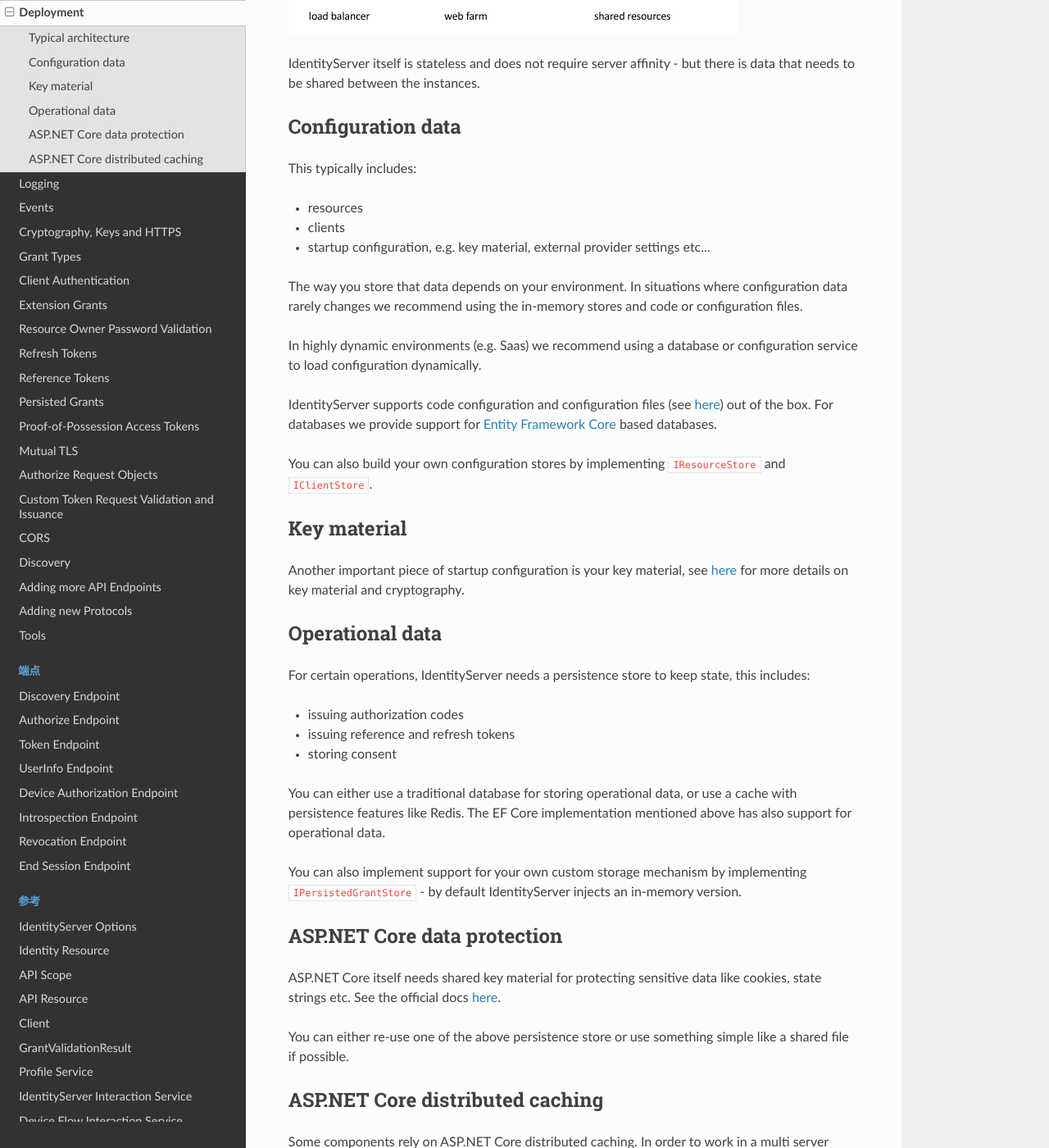
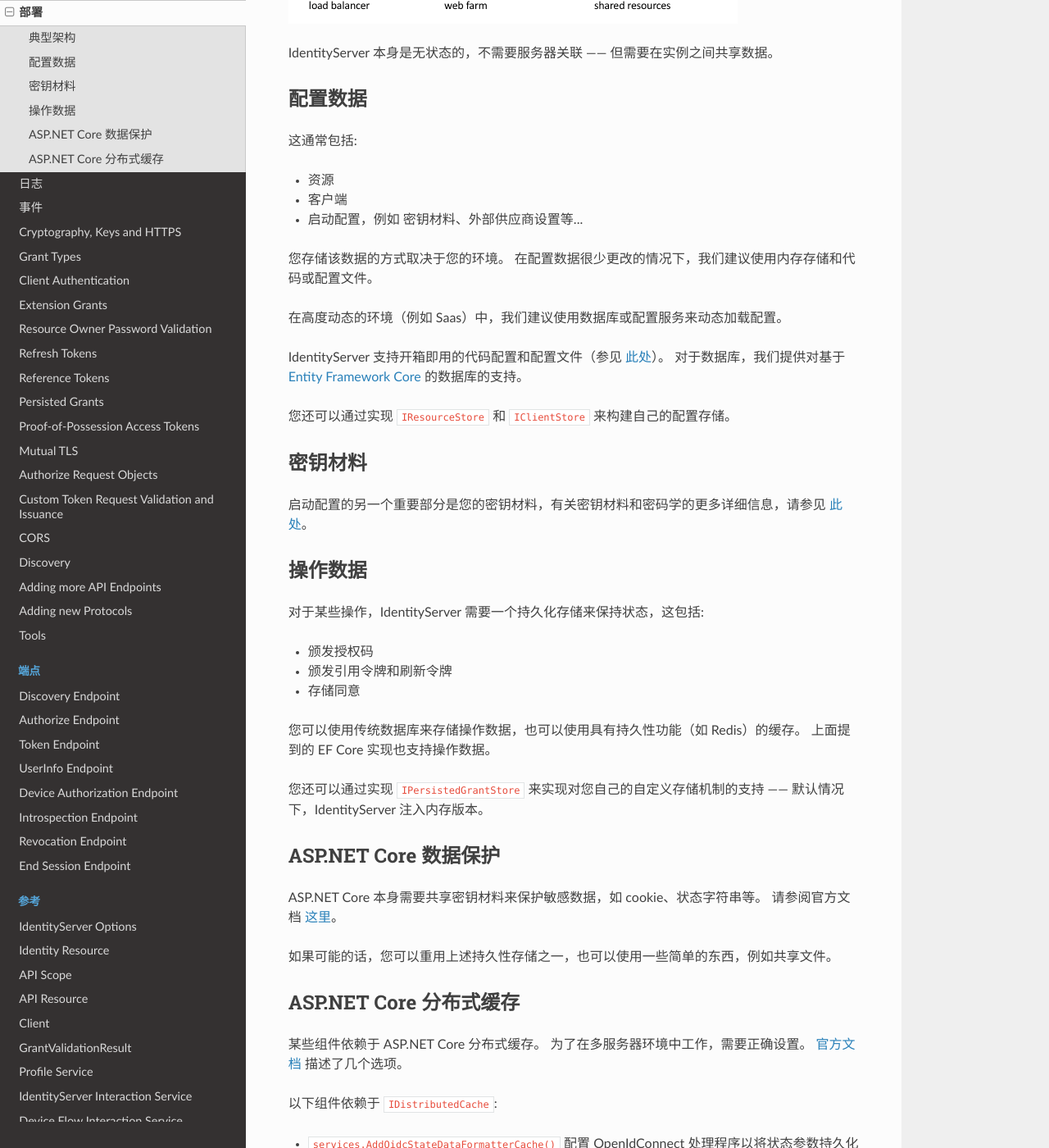
Before and after one commit to devenliu/IdentityServer4Docs, a Sphinx documentation site: the page built from zh-CN/docs/topics/deployment.rst, in a window 1280 px wide and 1400 px high, scrolled down 616 px. Shown: the whole window at 82% size. Built offline with Sphinx 7.4.7 and the Read the Docs theme 2.0.0, drawn with Linux system fonts in a browser that asks for light colours; pages that are not in the unit, such as notebooks, are missing from menus; some of the changed text lies outside the part shown.

Commit message:
增加文档翻译

```diff
--- a/zh-CN/docs/topics/deployment.rst
+++ b/zh-CN/docs/topics/deployment.rst
@@ -1,67 +1,67 @@
-Deployment
+部署
 ==========
-Your identity server is `just` a standard ASP.NET Core application including the IdentityServer middleware.
-Read the official Microsoft `documentation <https://docs.microsoft.com/en-us/aspnet/core/publishing>`_ on publishing and deployment first
-(and especially the `section <https://docs.microsoft.com/en-us/aspnet/core/host-and-deploy/proxy-load-balancer?view=aspnetcore-2.2#scenarios-and-use-cases>`_ about load balancers and proxies).
+您的身份服务器 `只是` 一个包含 IdentityServer 中间件的标准 ASP.NET Core 应用程序。
+请先阅读有关发布和部署的 Microsoft 官方 `文档 <https://docs.microsoft.com/en-us/aspnet/core/publishing>`_
+（尤其是有关负载平衡器和代理的 `部分 <https://docs.microsoft.com/en-us/aspnet/core/host-and-deploy/proxy-load-balancer?view=aspnetcore-2.2#scenarios-and-use-cases>`_）。
 
-Typical architecture
+典型架构
 ^^^^^^^^^^^^^^^^^^^^
-Typically you will design your IdentityServer deployment for high availability:
+通常，您将设计 IdentityServer 部署以实现高可用性:
 
 .. image:: images/deployment.png
 
-IdentityServer itself is stateless and does not require server affinity - but there is data that needs to be shared between the instances.
+IdentityServer 本身是无状态的，不需要服务器关联 —— 但需要在实例之间共享数据。
 
-Configuration data
+配置数据
 ^^^^^^^^^^^^^^^^^^
-This typically includes:
+这通常包括:
 
-* resources
-* clients
-* startup configuration, e.g. key material, external provider settings etc...
+* 资源
+* 客户端
+* 启动配置，例如 密钥材料、外部供应商设置等...
 
-The way you store that data depends on your environment. In situations where configuration data rarely changes we recommend using the in-memory stores and code or configuration files.
+您存储该数据的方式取决于您的环境。 在配置数据很少更改的情况下，我们建议使用内存存储和代码或配置文件。
 
-In highly dynamic environments (e.g. Saas) we recommend using a database or configuration service to load configuration dynamically.
+在高度动态的环境（例如 Saas）中，我们建议使用数据库或配置服务来动态加载配置。
 
-IdentityServer supports code configuration and configuration files (see `here <https://docs.microsoft.com/en-us/aspnet/core/fundamentals/configuration>`_) out of the box.
-For databases we provide support for `Entity Framework Core <https://github.com/IdentityServer/IdentityServer4.EntityFramework>`_ based databases.
+IdentityServer 支持开箱即用的代码配置和配置文件（参见 `此处 <https://docs.microsoft.com/en-us/aspnet/core/fundamentals/configuration>`_）。
+对于数据库，我们提供对基于 `Entity Framework Core <https://github.com/IdentityServer/IdentityServer4.EntityFramework>`_ 的数据库的支持。
 
-You can also build your own configuration stores by implementing ``IResourceStore`` and ``IClientStore``.
+您还可以通过实现 ``IResourceStore`` 和 ``IClientStore`` 来构建自己的配置存储。
 
-Key material
+密钥材料
 ^^^^^^^^^^^^
 
-Another important piece of startup configuration is your key material, see :ref:`here <refCrypto>` for more details on key material and cryptography.
+启动配置的另一个重要部分是您的密钥材料，有关密钥材料和密码学的更多详细信息，请参见 :ref:`此处 <refCrypto>`。
 
-Operational data
+操作数据
 ^^^^^^^^^^^^^^^^
-For certain operations, IdentityServer needs a persistence store to keep state, this includes:
+对于某些操作，IdentityServer 需要一个持久化存储来保持状态，这包括:
 
-* issuing authorization codes
-* issuing reference and refresh tokens
-* storing consent
+* 颁发授权码
+* 颁发引用令牌和刷新令牌
+* 存储同意
 
-You can either use a traditional database for storing operational data, or use a cache with persistence features like Redis.
-The EF Core implementation mentioned above has also support for operational data.
+您可以使用传统数据库来存储操作数据，也可以使用具有持久性功能（如 Redis）的缓存。
+上面提到的 EF Core 实现也支持操作数据。
 
-You can also implement support for your own custom storage mechanism by implementing ``IPersistedGrantStore`` - by default IdentityServer injects an in-memory version.
+您还可以通过实现 ``IPersistedGrantStore`` 来实现对您自己的自定义存储机制的支持 —— 默认情况下，IdentityServer 注入内存版本。
 
-ASP.NET Core data protection
+ASP.NET Core 数据保护
 ^^^^^^^^^^^^^^^^^^^^^^^^^^^^
-ASP.NET Core itself needs shared key material for protecting sensitive data like cookies, state strings etc.
-See the official docs `here <https://docs.microsoft.com/en-us/aspnet/core/security/data-protection/>`_.
+ASP.NET Core 本身需要共享密钥材料来保护敏感数据，如 cookie、状态字符串等。
+请参阅官方文档 `这里 <https://docs.microsoft.com/en-us/aspnet/core/security/data-protection/>`_。
 
-You can either re-use one of the above persistence store or use something simple like a shared file if possible.
+如果可能的话，您可以重用上述持久性存储之一，也可以使用一些简单的东西，例如共享文件。
 
-ASP.NET Core distributed caching
+ASP.NET Core 分布式缓存
 ^^^^^^^^^^^^^^^^^^^^^^^^^^^^^^^^
-Some components rely on ASP.NET Core distributed caching. In order to work in a multi server environment, this needs to be set up correctly.
-The `official docs <https://docs.microsoft.com/en-us/aspnet/core/performance/caching/distributed/>`_ describe several options.
+某些组件依赖于 ASP.NET Core 分布式缓存。 为了在多服务器环境中工作，需要正确设置。
+`官方文档 <https://docs.microsoft.com/en-us/aspnet/core/performance/caching/distributed/>`_ 描述了几个选项。
 
-The following components rely on ``IDistributedCache``:
+以下组件依赖于 ``IDistributedCache``:
 
-* ``services.AddOidcStateDataFormatterCache()`` configures the OpenIdConnect handlers to persist the state parameter into the server-side ``IDistributedCache``.
+* ``services.AddOidcStateDataFormatterCache()`` 配置 OpenIdConnect 处理程序以将状态参数持久化到服务器端 ``IDistributedCache``。
 * ``DefaultReplayCache``
 * ``DistributedDeviceFlowThrottlingService``
 * ``DistributedCacheAuthorizationParametersMessageStore``
```
Also changed, not shown: zh-CN/docs/topics/apis.rst (+20 -21 lines), zh-CN/docs/topics/consent.rst (+30 -30 lines), zh-CN/docs/topics/events.rst (+30 -30 lines), zh-CN/docs/topics/federation_gateway.rst (+19 -19 lines), zh-CN/docs/topics/logging.rst (+12 -12 lines).
